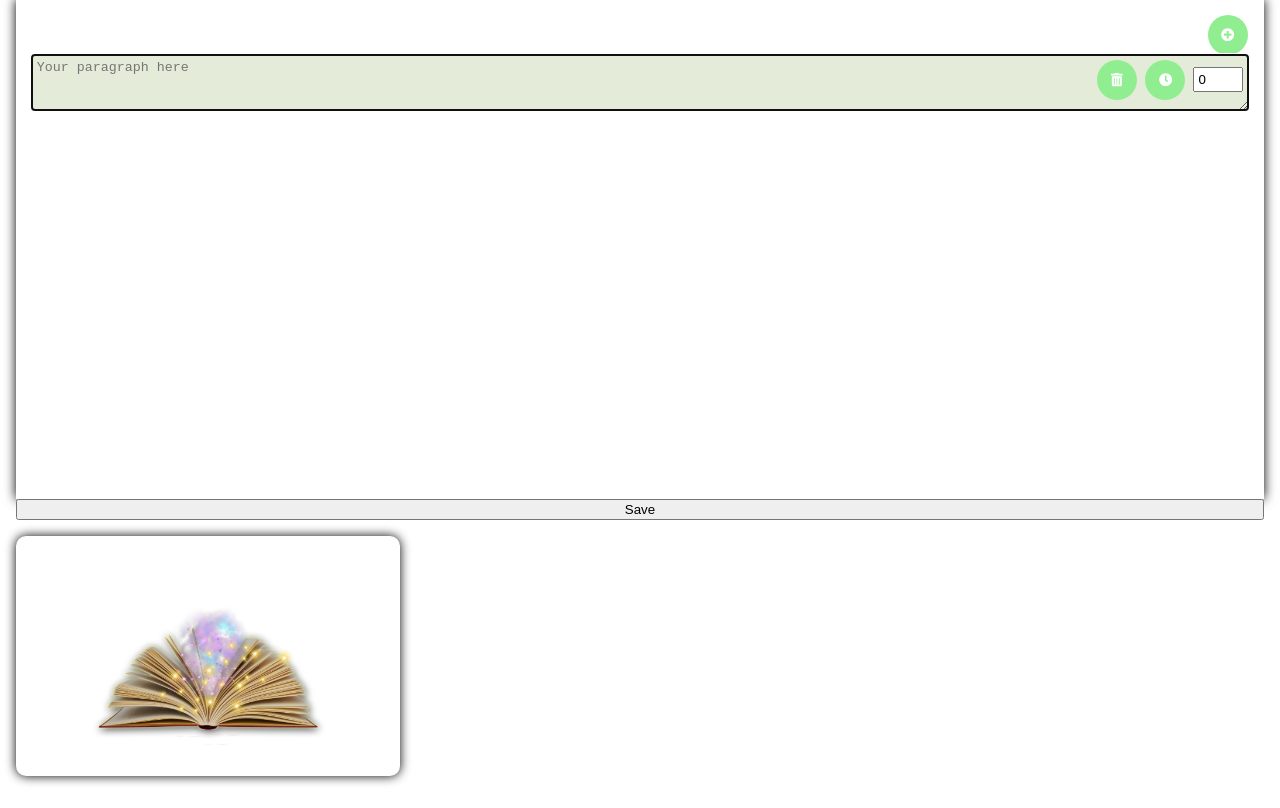
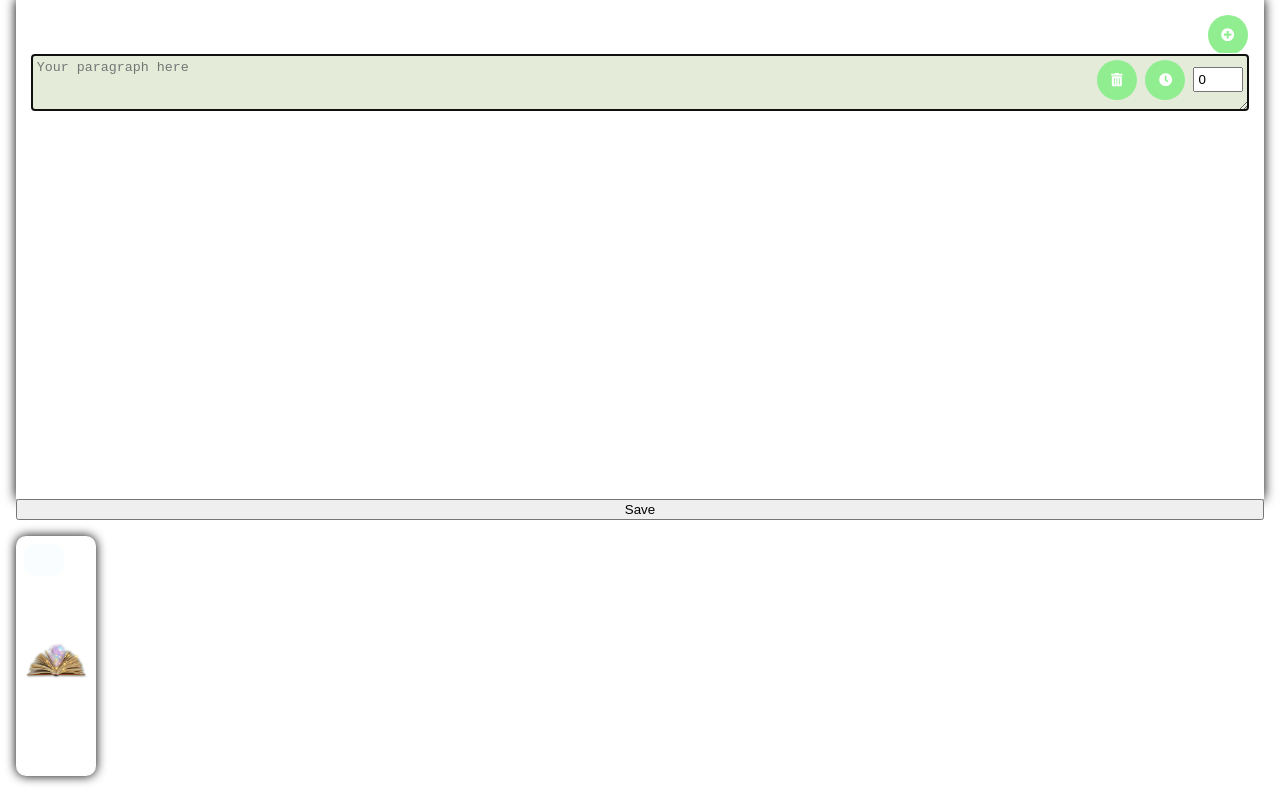
Before and after one commit to Shpitz/wonderBook, a Vue app: page /#/bookEditor in a window 1280 px wide. Shown: the part 874-1682 px from the top of the page. Built offline with nearby package versions, Linux system fonts and the light colour scheme; a web font is replaced by a local one; what v-animate-css would draw is missing.

Commit message:
book page in edit

```diff
--- a/src/assets/scss/style.scss
+++ b/src/assets/scss/style.scss
@@ -40,13 +40,19 @@ html,body {
 
 .page-edit-preview {
   min-height: 30vh;
-  width: 30vw;
+  min-width: 80px;
+  width: 100%;
 }
 
 .p-container-prev {
+  border-radius: 10px;
+  background-color: #f0f8ff57;
+  padding: 1rem;
   p {
+    font-size: bold;
     overflow-wrap: break-word;
     max-width: 250px;
+    margin: 0 .5rem 0 0;
   }
 }
 
--- a/src/components/book-page.vue
+++ b/src/components/book-page.vue
@@ -16,7 +16,7 @@
             <!-- priview in editor -->
               <div v-if="previewInEdit"  class="page-container relative page-edit-preview"
                :style="{ backgroundImage: 'url(' + pageImg + ')'}">
-                <div class="p-container-prev" >
+                <div class="p-container-prev " >
                     <p v-for="(p,idx) in pageData.paragraphs" :key="idx">
                         {{p.txt}}
                     </p>
@@ -89,14 +89,8 @@ export default {
   background-position: center;
   display: flex;
   justify-content: space-between;
-  // transition:opacity 1s ease-in-out;
-  // img {
-  //    object-fit: cover;
-  //   width: 100%;
-  //   height: 100%;
-  //   border-radius: inherit;
-  //   z-index: -1;
-  // }
+  font-family: $story-font;
+
 }
 
 
@@ -104,14 +98,11 @@ export default {
   border-radius: 10px;
   background-color: #f0f8ff57;
   padding: 1rem;
-  // margin: 0.5rem;
   max-width: 80%;
   p {
     word-wrap: break-word;
     text-align: left;
     font-size: 1.3rem;
-    font-family: $story-font;
-    // transition: all 0.3s;
   }
 
   .active-p {
--- a/src/views/book-editor.vue
+++ b/src/views/book-editor.vue
@@ -172,7 +172,6 @@ export default {
       console.log(this.pageNum);
     },
     selectPage(idx) {
-      debugger;
       this.currPageIdx = idx;
     },
     addPar() {
```
Also changed, not shown: src/components/book-page-edit.vue (deleted, +0 -13 lines).
